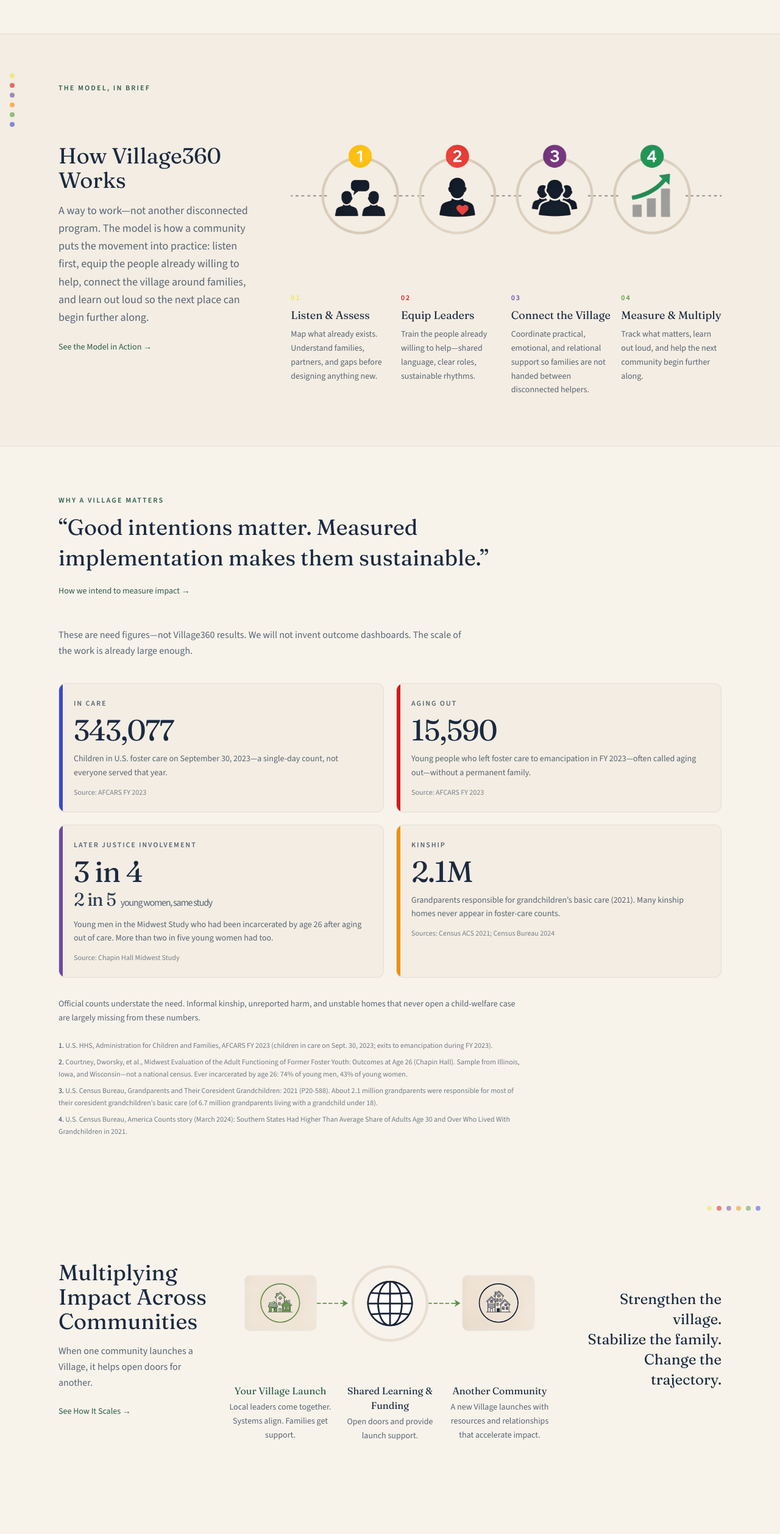
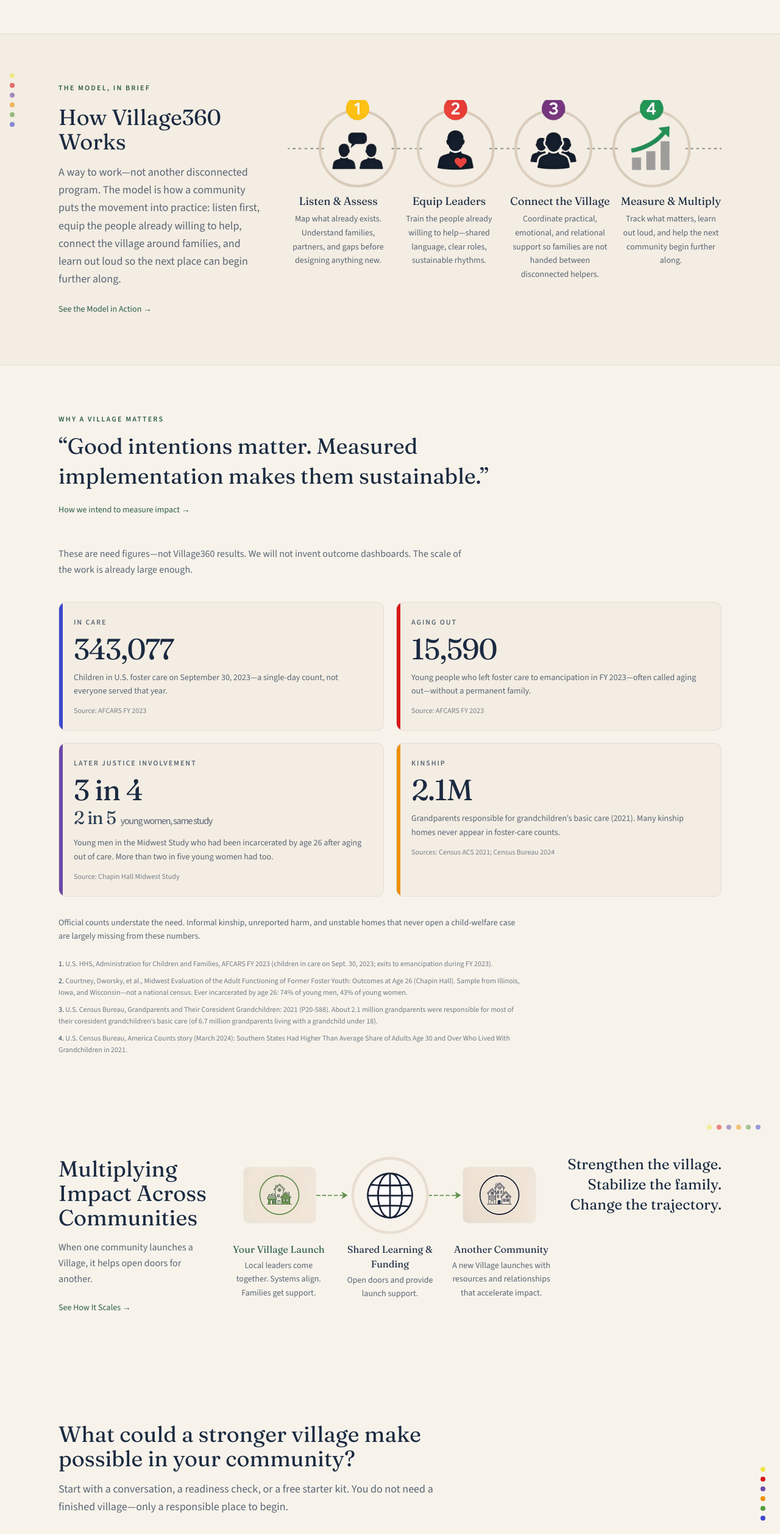
Before and after one commit to Iodine1776/Village360, a Next.js app: page / in a window 1280 px wide. Shown: the part 1825-4340 px from the top of the page at 61% size. Built offline with nearby package versions, Linux system fonts and the light colour scheme.

Commit message:
Tighten Home process graphics so captions sit closer and centered under the icons.
Co-authored-by: Cursor <cursoragent@cursor.com>

```diff
--- a/src/app/page.tsx
+++ b/src/app/page.tsx
@@ -200,8 +200,8 @@ export default function HomePage() {
           className="absolute top-8 right-8 hidden opacity-50 lg:flex"
         />
         <div className="mx-auto max-w-6xl px-5 py-16 sm:px-8 sm:py-20">
-          <div className="grid items-center gap-10 lg:grid-cols-12 lg:gap-8">
-            <div className="lg:col-span-3">
+          <div className="grid items-start gap-8 lg:grid-cols-12 lg:gap-6">
+            <div className="lg:col-span-3 lg:pt-1">
               <h2 className="font-display text-3xl text-navy sm:text-4xl">
                 Multiplying Impact Across Communities
               </h2>
@@ -217,22 +217,23 @@ export default function HomePage() {
               </Link>
             </div>
 
-            <figure className="lg:col-span-6">
-              <Image
-                src="/snowball.png"
-                alt=""
-                width={4096}
-                height={1760}
-                className="mx-auto h-auto w-full object-contain"
-                sizes="(min-width: 1024px) 32rem, 100vw"
-              />
+            <figure className="mx-auto w-full max-w-2xl lg:col-span-6 lg:max-w-none">
+              <div className="relative aspect-[19/5] w-full overflow-hidden">
+                <Image
+                  src="/snowball.png"
+                  alt=""
+                  fill
+                  className="object-cover object-center"
+                  sizes="(min-width: 1024px) 32rem, 100vw"
+                />
+              </div>
               <figcaption className="sr-only">
                 A local village launch shares learning and funding that help
                 another community open.
               </figcaption>
-              <ol className="mt-4 grid gap-5 sm:grid-cols-3 sm:gap-3">
+              <ol className="mt-1 grid grid-cols-3 gap-x-2 sm:gap-x-4">
                 <li className="text-center">
-                  <h3 className="font-display text-base text-forest">
+                  <h3 className="font-display text-sm text-forest sm:text-base">
                     Your Village Launch
                   </h3>
                   <p className="mt-1 text-xs leading-relaxed text-ink-muted sm:text-sm">
@@ -241,7 +242,7 @@ export default function HomePage() {
                   </p>
                 </li>
                 <li className="text-center">
-                  <h3 className="font-display text-base text-navy">
+                  <h3 className="font-display text-sm text-navy sm:text-base">
                     Shared Learning &amp; Funding
                   </h3>
                   <p className="mt-1 text-xs leading-relaxed text-ink-muted sm:text-sm">
@@ -249,7 +250,7 @@ export default function HomePage() {
                   </p>
                 </li>
                 <li className="text-center">
-                  <h3 className="font-display text-base text-navy">
+                  <h3 className="font-display text-sm text-navy sm:text-base">
                     Another Community
                   </h3>
                   <p className="mt-1 text-xs leading-relaxed text-ink-muted sm:text-sm">
--- a/src/components/ModelTeaser.tsx
+++ b/src/components/ModelTeaser.tsx
@@ -1,29 +1,24 @@
 import Image from "next/image";
 import Link from "next/link";
-import { BRAND_COLORS } from "@/lib/brand";
 
 const stages = [
   {
     name: "Listen & Assess",
-    color: BRAND_COLORS[0].hex,
     detail:
       "Map what already exists. Understand families, partners, and gaps before designing anything new.",
   },
   {
     name: "Equip Leaders",
-    color: BRAND_COLORS[1].hex,
     detail:
       "Train the people already willing to help—shared language, clear roles, sustainable rhythms.",
   },
   {
     name: "Connect the Village",
-    color: BRAND_COLORS[2].hex,
     detail:
       "Coordinate practical, emotional, and relational support so families are not handed between disconnected helpers.",
   },
   {
     name: "Measure & Multiply",
-    color: BRAND_COLORS[4].hex,
     detail:
       "Track what matters, learn out loud, and help the next community begin further along.",
   },
@@ -36,8 +31,8 @@ export function ModelTeaser() {
         The model, in brief
       </p>
 
-      <div className="grid items-center gap-10 lg:grid-cols-12 lg:gap-14">
-        <div className="lg:col-span-4">
+      <div className="grid items-start gap-8 lg:grid-cols-12 lg:gap-10">
+        <div className="lg:col-span-4 lg:pt-2">
           <h2 className="font-display text-3xl text-navy sm:text-4xl">
             How Village360 Works
           </h2>
@@ -55,28 +50,23 @@ export function ModelTeaser() {
           </Link>
         </div>
 
-        <div className="lg:col-span-8">
-          <Image
-            src="/how-v360-works.png"
-            alt=""
-            width={4096}
-            height={1760}
-            className="h-auto w-full object-contain"
-            sizes="(min-width: 1024px) 42rem, 100vw"
-          />
-          <ol className="mt-2 grid gap-6 sm:grid-cols-2 lg:grid-cols-4 lg:gap-4">
-            {stages.map((stage, index) => (
-              <li key={stage.name}>
-                <span
-                  className="text-xs font-semibold tracking-[0.16em] uppercase"
-                  style={{ color: stage.color }}
-                >
-                  {String(index + 1).padStart(2, "0")}
-                </span>
-                <h3 className="font-display mt-1 text-lg text-navy">
+        <div className="mx-auto w-full max-w-3xl lg:col-span-8 lg:max-w-none">
+          <div className="relative aspect-[24/5] w-full overflow-hidden">
+            <Image
+              src="/how-v360-works.png"
+              alt=""
+              fill
+              className="object-cover object-center"
+              sizes="(min-width: 1024px) 42rem, 100vw"
+            />
+          </div>
+          <ol className="mt-1 grid grid-cols-2 gap-x-3 gap-y-4 sm:grid-cols-4 sm:gap-x-4">
+            {stages.map((stage) => (
+              <li key={stage.name} className="text-center">
+                <h3 className="font-display text-base text-navy sm:text-lg">
                   {stage.name}
                 </h3>
-                <p className="mt-1.5 text-sm leading-relaxed text-ink-muted">
+                <p className="mt-1 text-xs leading-relaxed text-ink-muted sm:text-sm">
                   {stage.detail}
                 </p>
               </li>
```
